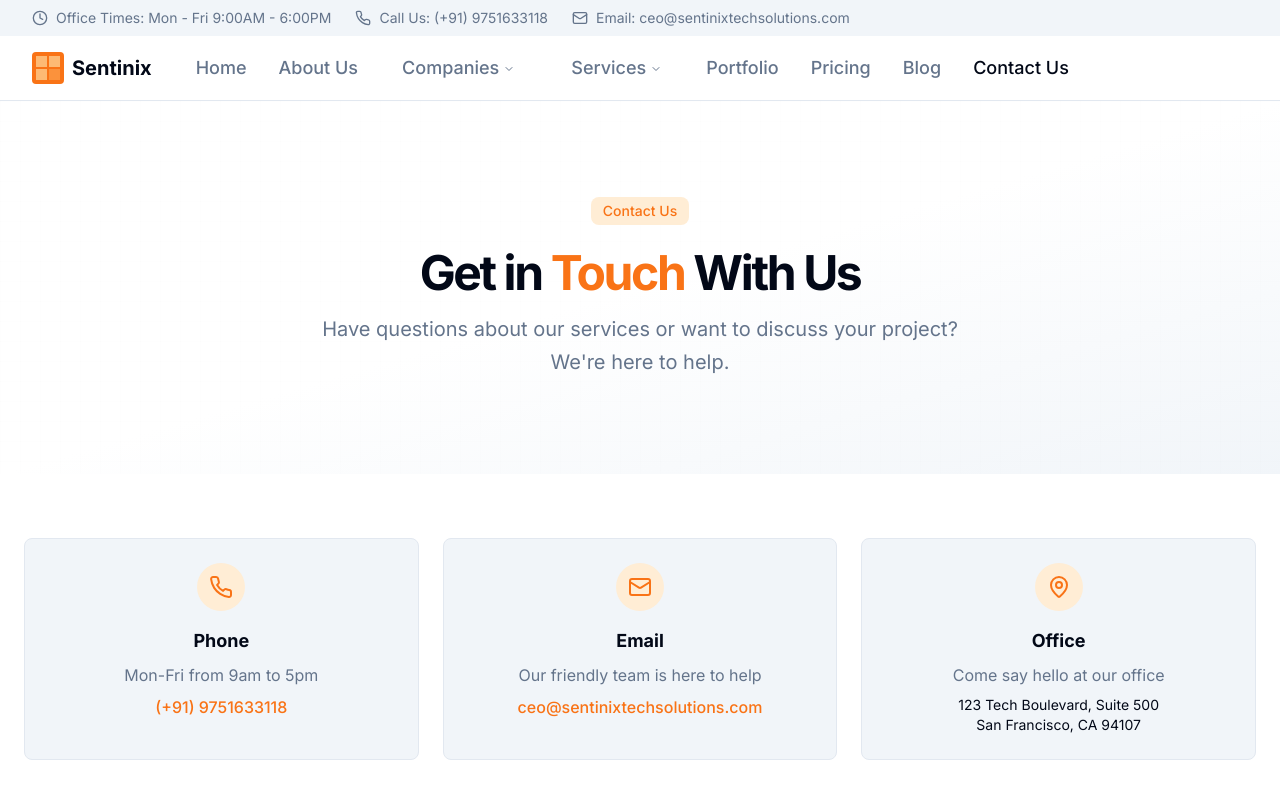
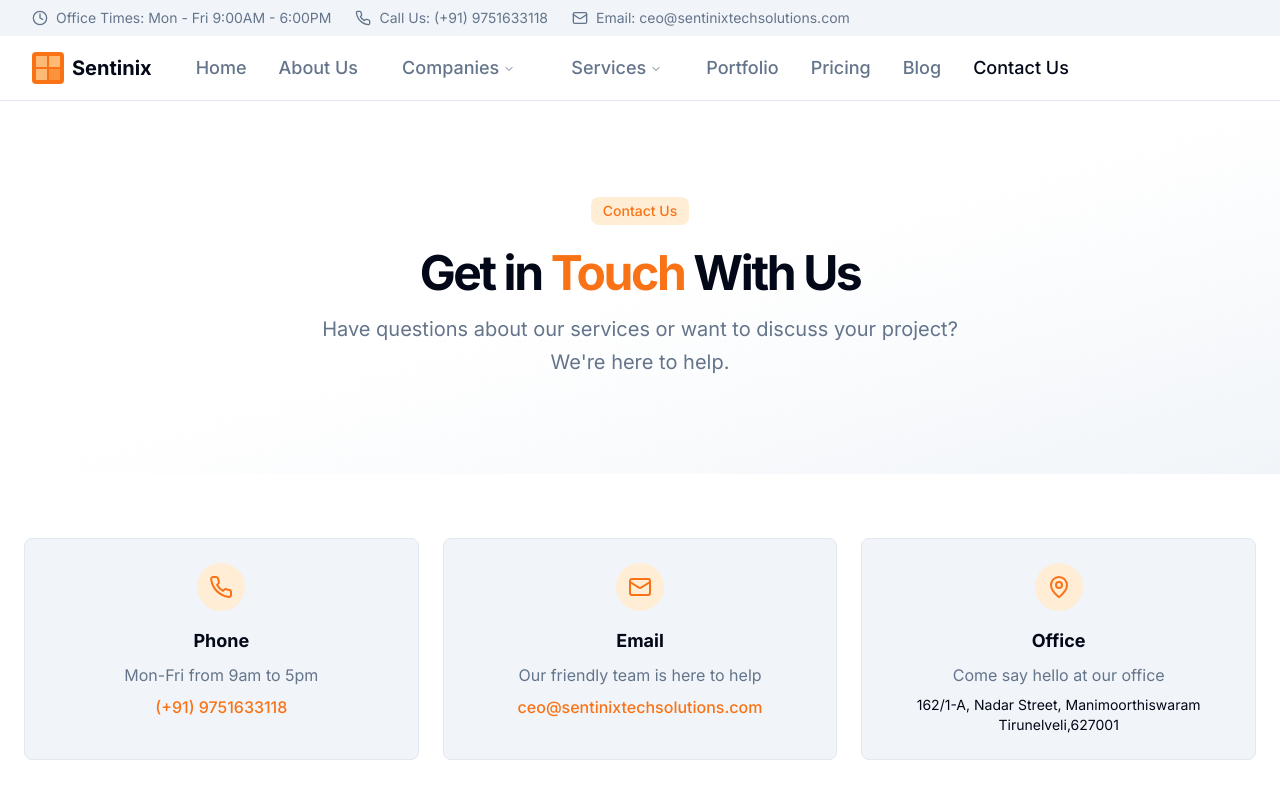
Before and after one commit to kumarswamytesting/sentinix-code, a Next.js app: page /contact in a window 1280 px wide. Shown: the top 800 px of the page. Built offline with nearby package versions, Linux system fonts and the light colour scheme.

Commit message:
address is added

```diff
--- a/app/contact/page.tsx
+++ b/app/contact/page.tsx
@@ -267,9 +267,9 @@ export default function ContactPage() {
                   <h3 className="text-lg font-bold mb-2">Office</h3>
                   <p className="text-muted-foreground mb-2">Come say hello at our office</p>
                   <p className="text-sm">
-                    123 Tech Boulevard, Suite 500
+                  162/1-A, Nadar Street, Manimoorthiswaram
                     <br />
-                    San Francisco, CA 94107
+                    Tirunelveli,627001
                   </p>
                 </motion.div>
               </div>
```
